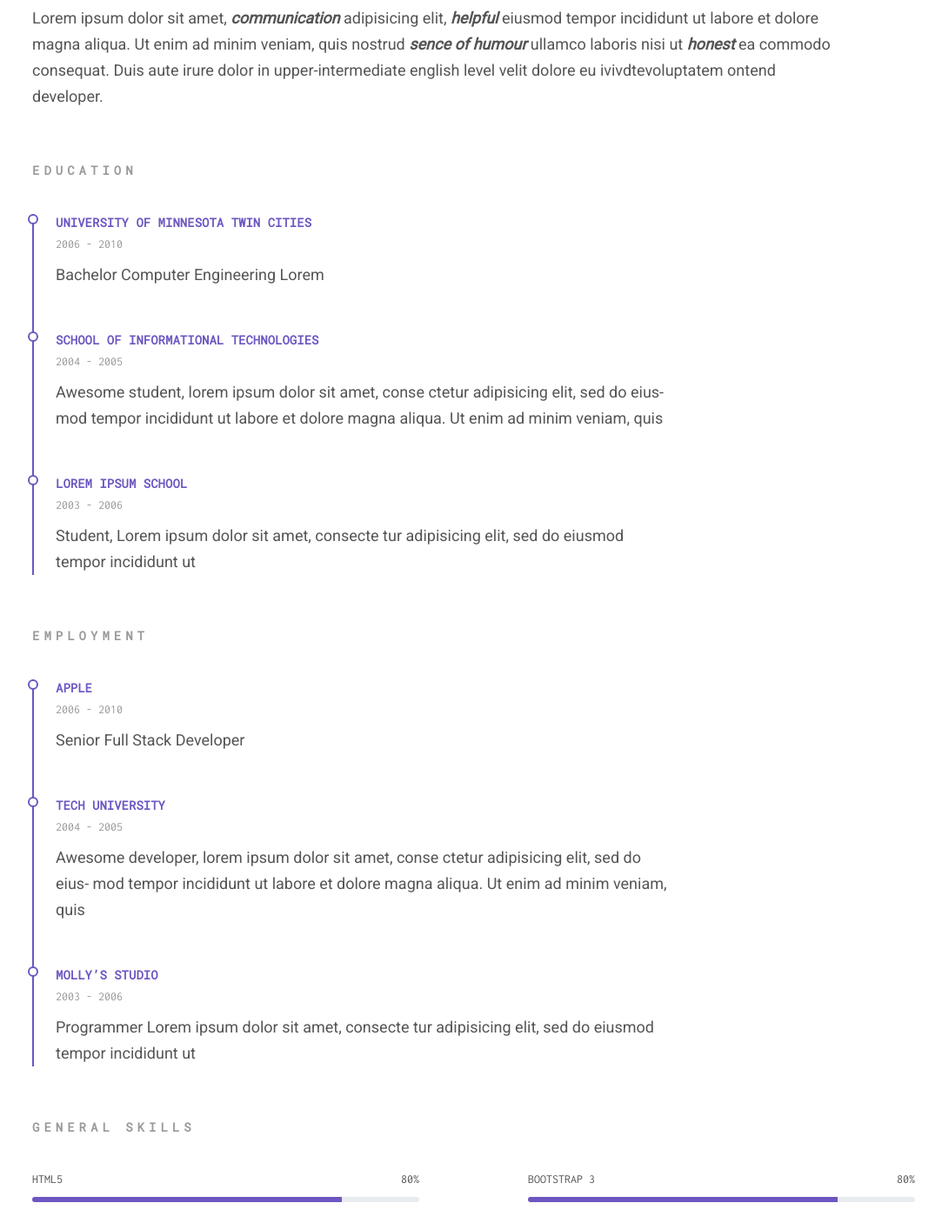
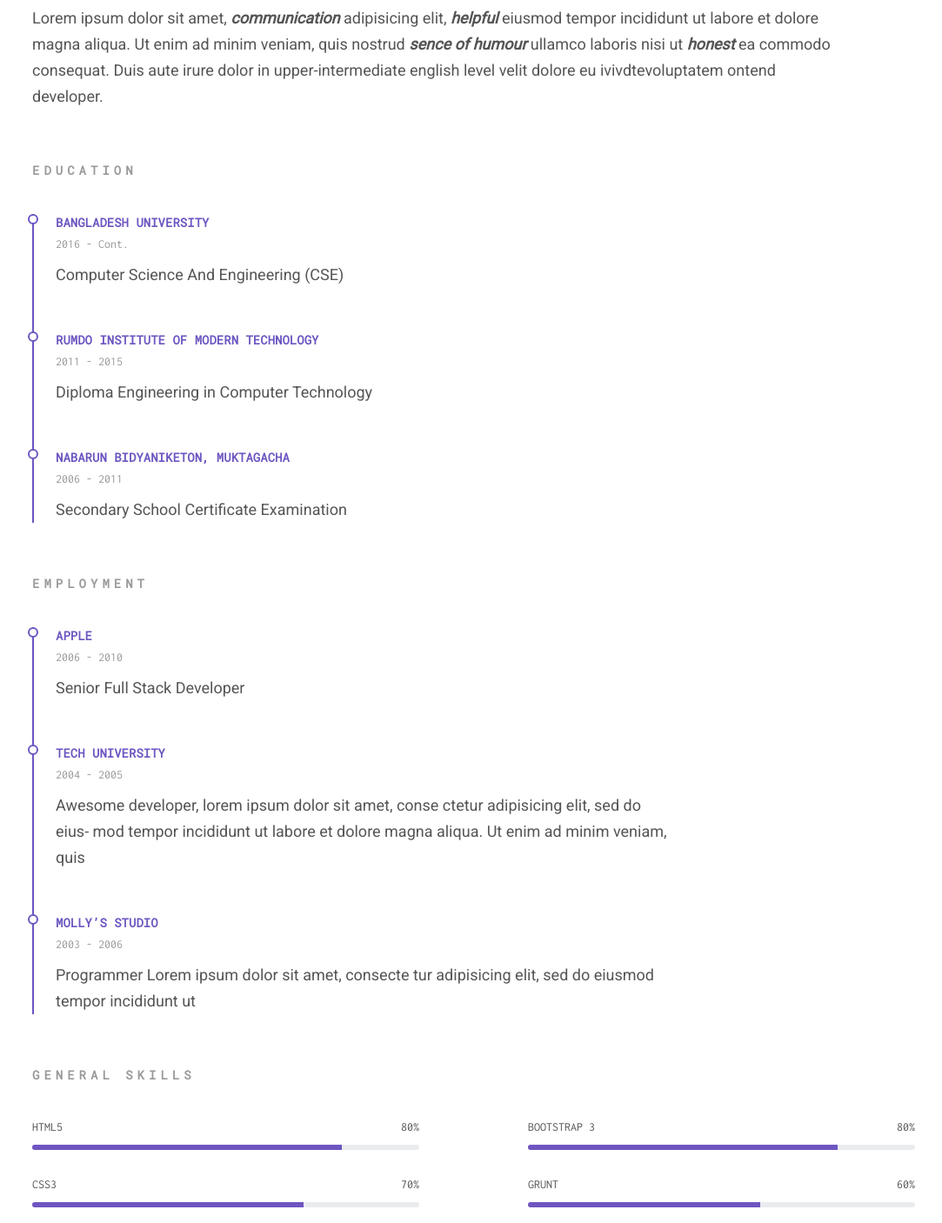
Before and after one commit to marufhasan1/marufhasan1.github.io, a PHP site: page / in a window 1280 px wide. Shown: the part 1070-2476 px from the top of the page at 87% size, without its empty margins (48-1131 px from the left). Run offline with PHP 8.4, Linux system fonts and the light colour scheme.

Commit message:
Update Educational Information

```diff
--- a/assets/css/style.css
+++ b/assets/css/style.css
@@ -347,6 +347,7 @@ input[type=number]::-webkit-inner-spin-button,input[type=number]::-webkit-outer-
     box-shadow:0 1px 31px rgba(0,0,0,.09);
     cursor:pointer
 }
+/* Resume Style Start here */
 .resume-list{
     margin-top:30px;
     margin-bottom:30px
@@ -397,6 +398,9 @@ input[type=number]::-webkit-inner-spin-button,input[type=number]::-webkit-outer-
     line-height:20px;
     color:#999;
     padding-bottom:10px
+}
+.resume-list .resume-list__block .education_details a{
+    color: inherit;
 }
 .post-cards{
     margin-bottom:40px
--- a/index.html
+++ b/index.html
@@ -141,26 +141,24 @@
       <div class="col-md-8 section__resume resume-list">
         <h3 class="resume-list_title">education</h3>
         <div class="resume-list__block">
-          <p class="resume-list__block-title">University of Minnesota Twin Cities </p>
-          <p class="resume-list__block-date">2006 - 2010</p>
-          <p>
-            Bachelor Computer Engineering Lorem
+          <p class="resume-list__block-title"><a target="_blank" href="http://www.bu.edu.bd">Bangladesh University</a></p>
+          <p class="resume-list__block-date">2016 - Cont.</p>
+          <p class="education_details">
+            <a target="_blank" href="https://en.wikipedia.org/wiki/Computer_Science_and_Engineering">Computer Science And Engineering (CSE)</a>
           </p>
         </div>
         <div class="resume-list__block">
-          <p class="resume-list__block-title">School of Informational technologies</p>
-          <p class="resume-list__block-date">2004 - 2005</p>
-          <p>
-            Awesome student, lorem ipsum dolor sit amet, conse ctetur adipisicing elit, sed do eius-
-            mod tempor incididunt ut labore et dolore magna aliqua. Ut enim ad minim veniam, quis
+          <p class="resume-list__block-title"><a target="_blank" href="https://rumdo.edu.bd/">Rumdo Institute of Modern Technology</a></p>
+          <p class="resume-list__block-date">2011 - 2015</p>
+          <p class="education_details">
+            <a target="_blank" href="https://rumdo.edu.bd/">Diploma Engineering in Computer Technology</a>
           </p>
         </div>
         <div class="resume-list__block">
-          <p class="resume-list__block-title">Lorem Ipsum School</p>
-          <p class="resume-list__block-date">2003 - 2006</p>
+          <p class="resume-list__block-title">Nabarun Bidyaniketon, Muktagacha</p>
+          <p class="resume-list__block-date">2006 - 2011</p>
           <p>
-            Student, Lorem ipsum dolor sit amet, consecte tur adipisicing elit, sed do eiusmod tempor
-            incididunt ut
+            Secondary School Certificate Examination
           </p>
         </div>
       </div>
```
